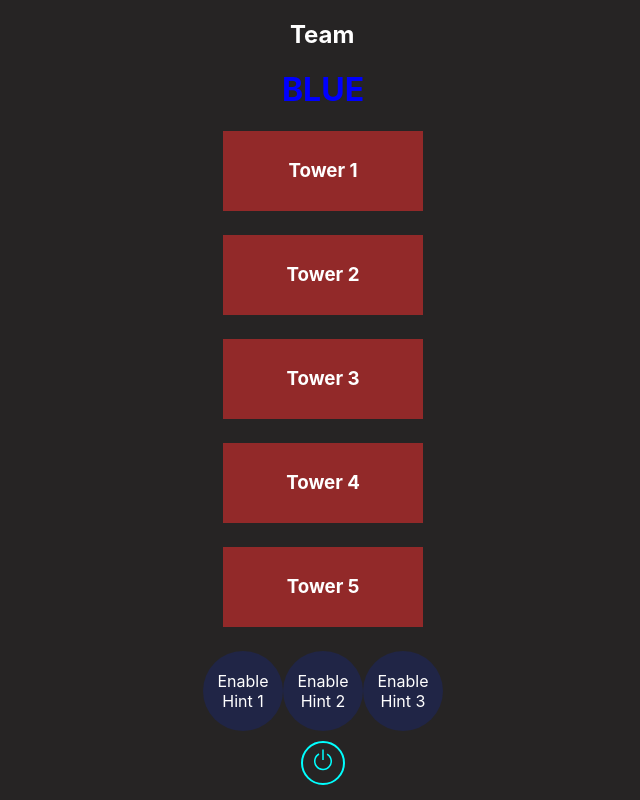
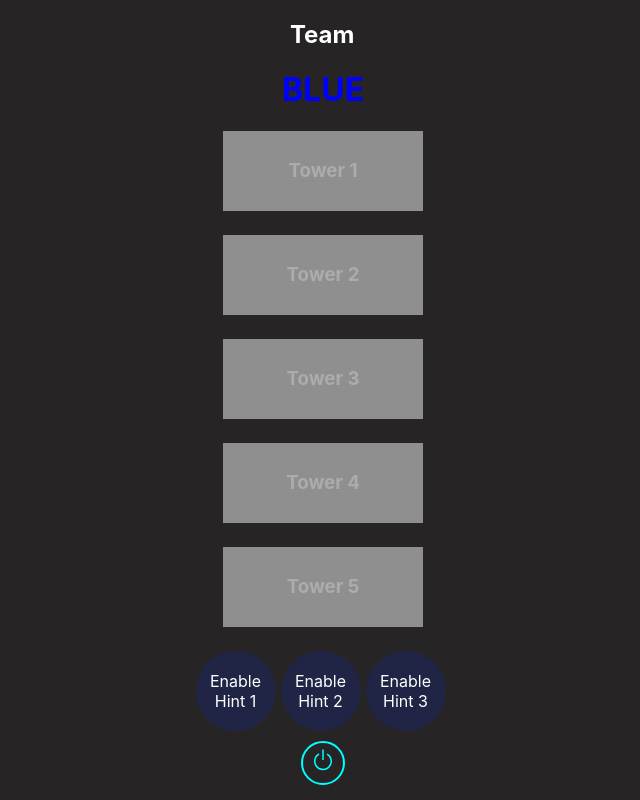
Before and after one commit to StormThorn91/the-amazing-ml-race, a React (Create React App) app: page /admin in a window 1280 px wide. Shown: the whole page, without its empty margins (317-957 px from the left). Built offline with nearby package versions, Linux system fonts and the light colour scheme; no server answers; the database is empty; sample sign-in values are in the browser's storage; a web font is replaced by a local one.

Commit message:
Completed Admin Page with all functionalities

```diff
--- a/src/components/HintButton/HintButton.jsx
+++ /dev/null
@@ -1,13 +0,0 @@
-import style from './style.module.css';
-
-export function HintButton ({userType, title, adminType}) {
-    return (
-        <div className={`${style.container} ${adminType === 'redAdmin' ? style.red : style.blue}`}>
-            {
-                userType === 'admin' ?
-                <div className={style.text}>{title}</div> :
-                <div>USER</div>
-            }
-        </div>
-    )
-}
--- /dev/null
+++ b/src/components/HintPhaseButton/HintPhaseButton.jsx
@@ -0,0 +1,27 @@
+import { useSelector } from 'react-redux';
+import style from './style.module.css';
+
+export function HintPhaseButton ({ title, adminType, hintClick, hintIndex }) {
+    var hintPhaseId = '';
+
+    const hintsPhase = useSelector((store) => store.hintSlice.hintsPhase);
+
+    if(adminType === 'redAdmin') {
+        hintPhaseId = '2fR7ZGhgfglyXhXkZdgo';
+    }
+
+    else {
+        hintPhaseId = 'VkGZAoioIFIYJeY7MzaQ';
+    }
+
+    const handleClick = () => {
+        hintClick(hintPhaseId, hintIndex, adminType);
+    }
+
+
+    return (
+        <div className={`${style.container} ${adminType === 'redAdmin' ? style.red : style.blue} ${hintsPhase[hintIndex] ? style.disabled : null }`} onClick={handleClick}>
+            <div className={style.text}>{title}</div>
+        </div>
+    )
+}
--- a/src/components/HintButton/style.module.css
+++ b/src/components/HintPhaseButton/style.module.css
@@ -9,7 +9,7 @@
     border-radius: 50%;
     text-align: center;
     cursor: pointer;
-
+    margin-right: 5px;
 }
 
 .text {
@@ -23,3 +23,9 @@
 .blue {
     background-color: rgb(32, 37, 70);
 }
+
+.disabled {
+    background-color: rgb(143, 143, 143);
+    color: rgb(173, 172, 172);
+    cursor: not-allowed;
+}
--- a/src/components/NavigationButton/NavigationButton.jsx
+++ b/src/components/NavigationButton/NavigationButton.jsx
@@ -4,6 +4,7 @@ import { QuestionLg, LockFill } from 'react-bootstrap-icons'
 
 export function NavigationButton({ buttonType }) {
     const navigate = useNavigate();
+
     const handleClick = () => {
         if (buttonType === 'puzzle') {
             navigate("/puzzle")
--- a/src/components/TowerButton/TowerButton.jsx
+++ b/src/components/TowerButton/TowerButton.jsx
@@ -1,16 +1,16 @@
-import { useEffect, useState } from 'react';
 import style from './style.module.css';
-import { collection } from 'firebase/firestore';
-import { db } from '../../config/firebase';
+import { useSelector } from 'react-redux';
 export function TowerButton({ adminType, title, towerIndex, towerClick }) {
     var towerId = '';
 
+    const towers = useSelector((store) => store.towerSlice.towers);
+
     if(adminType === 'redAdmin') {
-        towerId = 'IuZed142hpyupiZEeCHk';
+        towerId = 'jYANB1FoHOsBXthd3NtO';
     }
 
     else {
-        towerId = 'jYANB1FoHOsBXthd3NtO';
+        towerId = 'IuZed142hpyupiZEeCHk';
     }
 
     const handleClick = () => {
@@ -18,7 +18,7 @@ export function TowerButton({ adminType, title, towerIndex, towerClick }) {
     }
 
     return (
-        <div className={`${style.container} ${adminType === 'redAdmin' ? style.blue : style.red}`} onClick={handleClick}>
+        <div className={`${style.container} ${adminType === 'redAdmin' ? style.blue : style.red} ${towers[towerIndex] ? null : style.disabled}`} onClick={handleClick}>
             <h3 className={style.buttonText}>{title}</h3>
         </div>
     )
--- a/src/components/TowerButton/style.module.css
+++ b/src/components/TowerButton/style.module.css
@@ -17,3 +17,9 @@
 .blue {
     background-color: rgb(28, 40, 70);
 }
+
+.disabled {
+    background-color: rgb(143, 143, 143);
+    color: rgb(173, 172, 172);
+    cursor: not-allowed;
+}
--- a/src/pages/Admin/Admin.jsx
+++ b/src/pages/Admin/Admin.jsx
@@ -1,22 +1,29 @@
-import { useSelector } from 'react-redux';
+import { useDispatch, useSelector } from 'react-redux';
 import style from './style.module.css';
 import { auth, db } from '../../config/firebase';
 import { signOut } from 'firebase/auth';
 import { useNavigate } from 'react-router-dom';
-import { collection, doc, getDocs, onSnapshot, updateDoc } from 'firebase/firestore';
+import { collection, doc, onSnapshot, updateDoc } from 'firebase/firestore';
 import { useEffect, useState } from 'react';
 import { TowerButton } from '../../components/TowerButton/TowerButton';
-import { HintButton } from '../../components/HintButton/HintButton';
+import { HintPhaseButton } from '../../components/HintPhaseButton/HintPhaseButton';
 import { Power } from 'react-bootstrap-icons'
+import { setTowers } from '../../store/Towers/tower-slice';
+import { setHintsPhase } from '../../store/Hints/hint-slice';
 
 export function Admin(props) {
     var role = '';
 
+    const navigate = useNavigate();
+    const dispatch = useDispatch();
+
+    const towers = useSelector((store) => store.towerSlice.towers);
     const userRole = useSelector((store) => store.usersSlice.role);
-    const navigate = useNavigate();
-    const [towers, setTowers] = useState([]);
+    const hintsPhase = useSelector((store) => store.hintSlice.hintsPhase);
+
 
     const towersCollectionRef = collection(db, 'towers');
+    const hintsCollectionRef = collection(db, 'hints');
 
     const getTowers = async () => {
         try {
@@ -29,10 +36,10 @@ export function Admin(props) {
                     });
                 });
                 if(role === 'redAdmin') {
-                    setTowers(towersFetched[0].redTowers);
+                    dispatch(setTowers(towersFetched[1].blueTowers));
                 }
                 else {
-                    setTowers(towersFetched[1].blueTowers);
+                    dispatch(setTowers(towersFetched[0].redTowers));
                 }
             });
         }
@@ -41,22 +48,70 @@ export function Admin(props) {
         }
     }
 
+    const getHintsPhase = async () => {
+        try {
+            onSnapshot(hintsCollectionRef, (querySnapshot) => {
+                const hintsFetched = [];
+                querySnapshot.forEach((doc) => {
+                    hintsFetched.push({
+                        ...doc.data(),
+                        id: doc.id,
+                    });
+                });
+                if(role === 'redAdmin') {
+                    dispatch(setHintsPhase(hintsFetched[0].redHintsPhase));
+                }
+                else {
+                    dispatch(setHintsPhase(hintsFetched[1].blueHintsPhase));
+                }
+            });
+        }
+        catch (err) {
+            console.log(err);
+        }
+
+    }
+
     useEffect(() => {
         getTowers();
-        console.log(towers);
+        getHintsPhase();
     },[])
 
-    const handleClick = async (id, towerState, towerType) => {
-        towers[towerState] = false;
+    const handleClickTower = async (id, towerState, towerType) => {
+        var newTowers = [];
+        towers.forEach((tower) => newTowers.push(tower));
+        newTowers[towerState] = false;
+        dispatch(setTowers(newTowers));
         try {
             const towerDoc = doc(db, "towers", id);
             if(towerType === 'redAdmin') {
-                await updateDoc(towerDoc, {redTowers: towers })
+                await updateDoc(towerDoc, {blueTowers: newTowers })
             }
 
             else {
-                await updateDoc(towerDoc, {blueTowers: towers })
+                await updateDoc(towerDoc, {redTowers: newTowers })
             }
+            getTowers();
+          } catch (err) {
+            console.log(err);
+          }
+    }
+
+    const handleClickHint = async (id, hintState, hintType) => {
+        var newHintsPhase = [];
+        hintsPhase.forEach((hintPhase) => newHintsPhase.push(hintPhase));
+        newHintsPhase[hintState] = true;
+        dispatch(setHintsPhase(newHintsPhase));
+        try {
+            const hintPhaseDoc = doc(db, "hints", id);
+            if(hintType === 'redAdmin') {
+                await updateDoc(hintPhaseDoc, {redHintsPhase: newHintsPhase })
+            }
+
+            else {
+                await updateDoc(hintPhaseDoc, {blueHintsPhase: newHintsPhase })
+            }
+            getHintsPhase();
           } catch (err) {
             console.log(err);
           }
@@ -93,16 +148,16 @@ export function Admin(props) {
                 </h1>
             </div>
             <div>
-                <TowerButton towerClick={handleClick} towerIndex={0} adminType={role} title="Tower 1"/>
-                <TowerButton towerClick={handleClick} towerIndex={1} adminType={role} title="Tower 2"/>
-                <TowerButton towerClick={handleClick} towerIndex={2} adminType={role} title="Tower 3"/>
-                <TowerButton towerClick={handleClick} towerIndex={3} adminType={role} title="Tower 4"/>
-                <TowerButton towerClick={handleClick} towerIndex={4} adminType={role} title="Tower 5"/>
+                <TowerButton towerClick={handleClickTower} towerIndex={0} adminType={role} title="Tower 1"/>
+                <TowerButton towerClick={handleClickTower} towerIndex={1} adminType={role} title="Tower 2"/>
+                <TowerButton towerClick={handleClickTower} towerIndex={2} adminType={role} title="Tower 3"/>
+                <TowerButton towerClick={handleClickTower} towerIndex={3} adminType={role} title="Tower 4"/>
+                <TowerButton towerClick={handleClickTower} towerIndex={4} adminType={role} title="Tower 5"/>
             </div>
             <div className={style.hint_container}>
-                <HintButton userType="admin" title="Enable Hint 1" adminType={role}/>
-                <HintButton userType="admin" title="Enable Hint 2" adminType={role} />
-                <HintButton userType="admin" title="Enable Hint 3" adminType={role} />
+                <HintPhaseButton hintClick={handleClickHint} hintIndex={0} title="Enable Hint 1" adminType={role}/>
+                <HintPhaseButton hintClick={handleClickHint} hintIndex={1} title="Enable Hint 2" adminType={role} />
+                <HintPhaseButton hintClick={handleClickHint} hintIndex={2} title="Enable Hint 3" adminType={role} />
             </div>
             <div className={style.logout} onClick={handleLogout}><Power className={style.icon} /></div>
         </div>
--- a/src/pages/Hint/Hint.jsx
+++ b/src/pages/Hint/Hint.jsx
@@ -1,5 +1,4 @@
 import { useNavigate } from 'react-router-dom';
-import { HintButton } from '../../components/HintButton/HintButton';
 import style from './style.module.css';
 
 export function Hint (props) {
--- /dev/null
+++ b/src/store/Hints/hint-slice.js
@@ -0,0 +1,21 @@
+import { createSlice } from "@reduxjs/toolkit";
+
+export const hintSlice = createSlice({
+    name: 'hintSlice',
+    initialState: {
+        hints: [],
+        hintsPhase: [],
+    },
+    reducers: {
+        setHints: (state, action) => {
+            state.hints = action.payload;
+        },
+
+        setHintsPhase: (state, action) => {
+            state.hintsPhase = action.payload;
+        },
+    }
+})
+
+export const hintReducer = hintSlice.reducer;
+export const { setHints, setHintsPhase } = hintSlice.actions;
--- /dev/null
+++ b/src/store/Towers/tower-slice.js
@@ -0,0 +1,16 @@
+import { createSlice } from "@reduxjs/toolkit";
+
+export const towerSlice = createSlice({
+    name: 'towerSlice',
+    initialState: {
+        towers: [],
+    },
+    reducers: {
+        setTowers: (state, action) => {
+            state.towers = action.payload;
+        },
+    }
+})
+
+export const towerReducer = towerSlice.reducer;
+export const { setTowers } = towerSlice.actions;
--- a/src/store/index.js
+++ b/src/store/index.js
@@ -1,10 +1,14 @@
 import { configureStore } from "@reduxjs/toolkit";
 import { formStateReducer } from "./FormState/formstate-slice";
 import { usersReducer } from "./Users/users-slice";
+import { towerReducer } from "./Towers/tower-slice";
+import { hintReducer } from "./Hints/hint-slice";
 
 export const store = configureStore({
     reducer: {
         formStateSlice: formStateReducer,
-        usersSlice: usersReducer
+        usersSlice: usersReducer,
+        towerSlice: towerReducer,
+        hintSlice: hintReducer,
     }
 })
```
